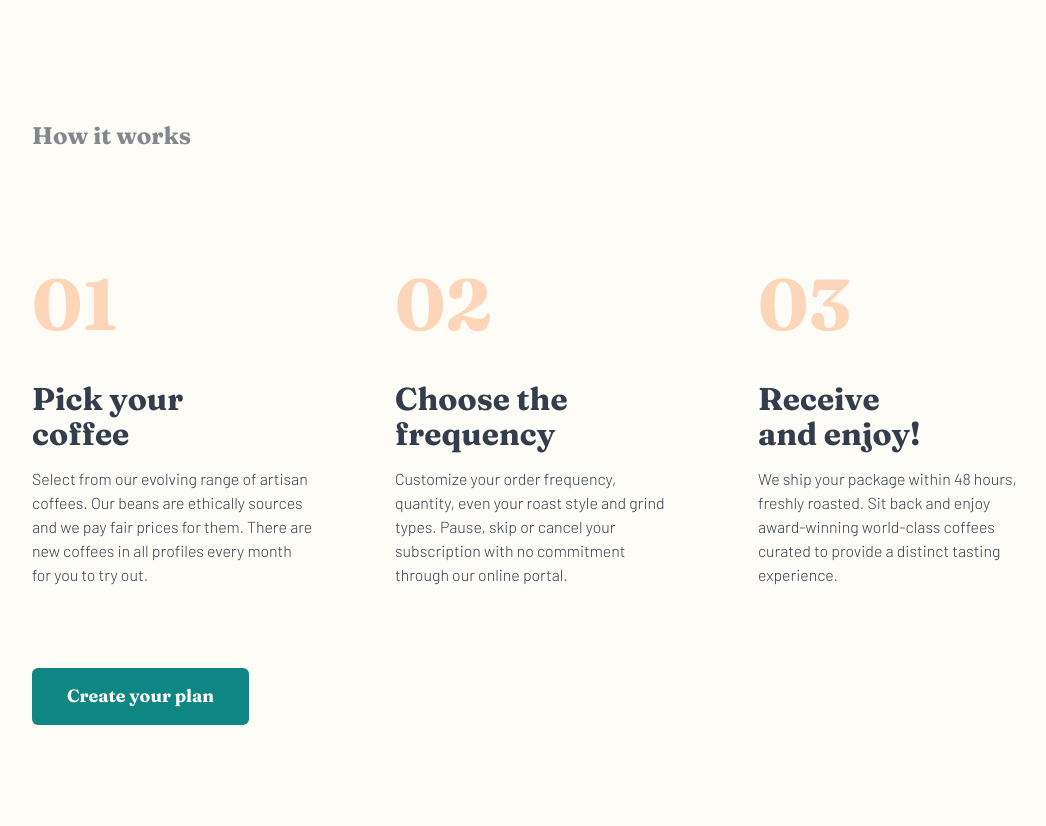
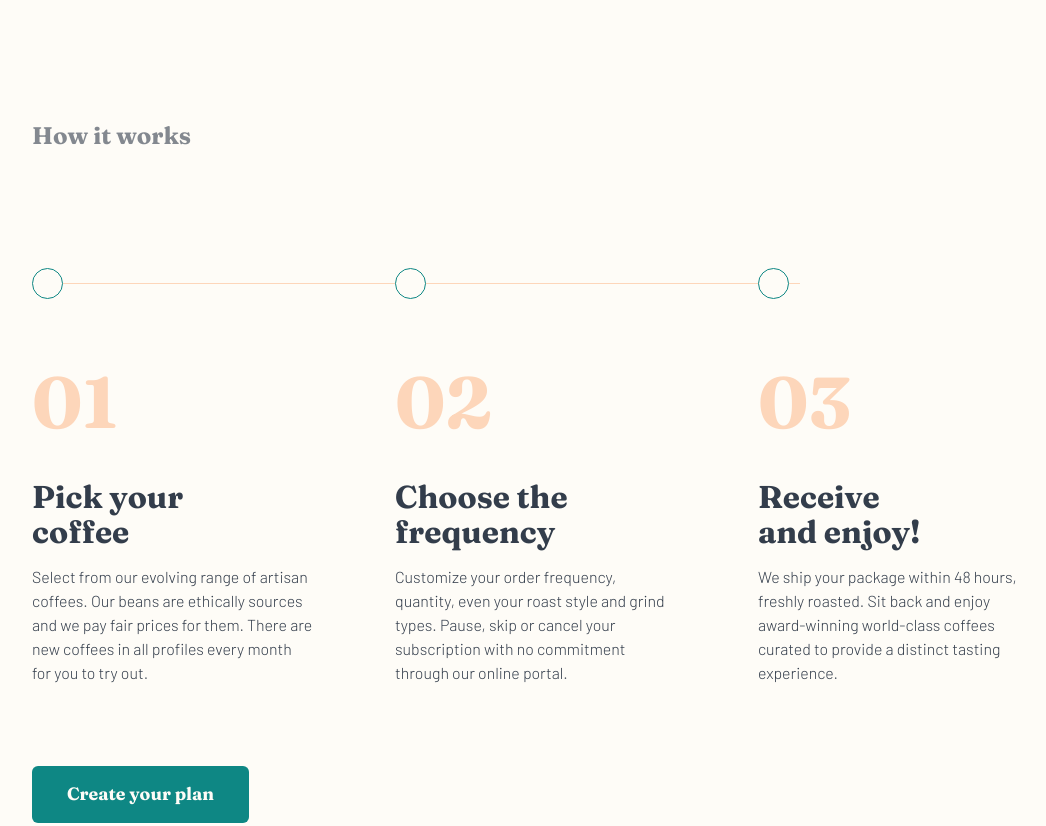
Before and after one commit to Lungowe-S/coffee-roasters-subscription-site, a plain HTML site: page starter-code/index.html in a window 1280 px wide. Shown: the part 2200-3026 px from the top of the page, without its empty margins (103-1149 px from the left). Drawn offline with Linux system fonts and the light colour scheme.

Commit message:
Added the circles to the tablet and desktop styles of the 'procedures' section

```diff
--- a/starter-code/css/main.css
+++ b/starter-code/css/main.css
@@ -384,6 +384,10 @@ ul li a {
     color: var(--lt-slightly-off-white);
 }
 
+.circle {
+    display: none;
+}
+
 /* == Footer == */
 .footer {
     padding-bottom: clamp(4.5rem, 4.095rem + 1.73vw, 5.5rem);
@@ -535,6 +539,7 @@ h1 {
     max-width: 1100px;
     margin-left: clamp(0rem, -5.774rem + 12.03vw, 4rem);
     margin-right: clamp(0rem, -5.774rem + 12.03vw, 4rem);
+    position: relative;
 }
 
 .procedure__wrapper {
@@ -542,6 +547,17 @@ h1 {
     gap: clamp(0.625rem, -5.831rem + 13.45vw, 5.938rem);
     text-align: left;
     justify-items: start;
+}
+
+.procedure__wrapper::after {
+    content: "";
+    display: inline-block;
+    height: 1px;
+    width: clamp(29.188rem, 0.947rem + 58.83vw, 48.75rem);
+    background-color: var(--lt-soft-peach);
+    position: absolute;
+    top: 163px;
+    bottom: 0;
 }
 
 .procedure {
@@ -565,6 +581,18 @@ h1 {
 .procedures__button {
     justify-self: start;
 }
+
+.procedure__wrapper .circle {
+    display: block;
+    width: 31px;
+    height: 31px;
+    border: 1px solid var(--dk-forest-green);
+    border-radius: 50%;
+    margin-block-end: 4.1875rem;
+    z-index: 1;
+    background-color: var(--lt-slightly-off-white);
+}
+
 
 
 /* == Footer == */
```
